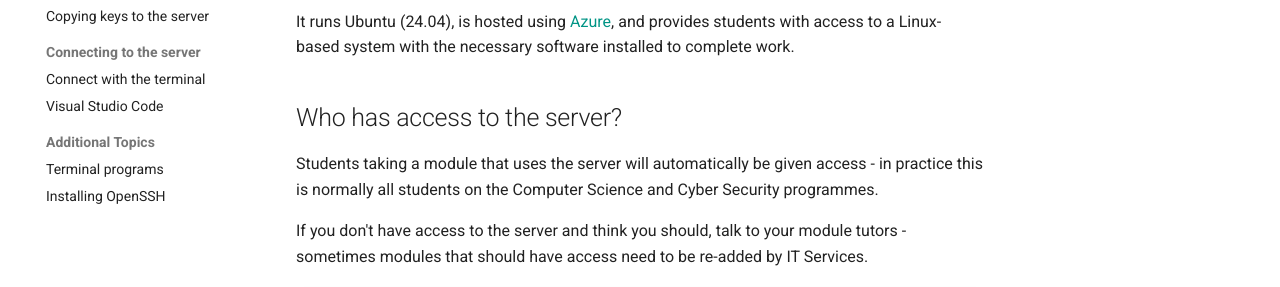
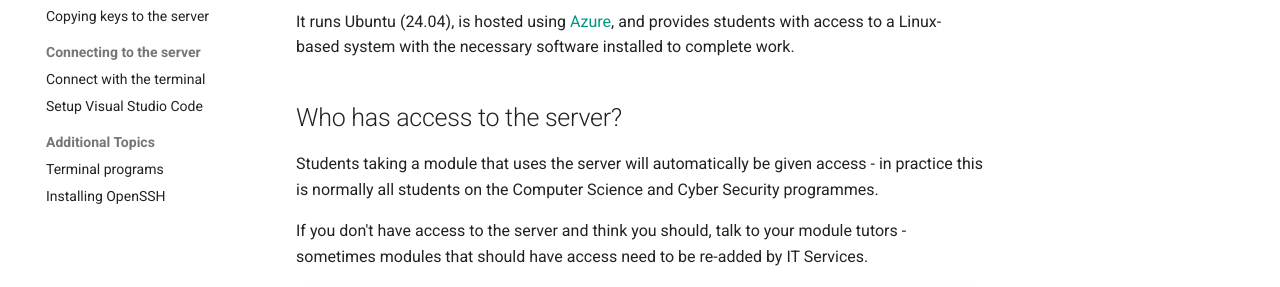
Before and after one commit to csctcloud/connect, an MkDocs documentation site: the page built from documentation/docs/index.md, in a window 1280 px wide. Shown: the part 238-525 px from the top of the page. Built offline with MkDocs 1.6.1 and Material for MkDocs 9.7.7, drawn with Linux system fonts in a browser that asks for light colours.

Commit message:
expand title

```diff
--- a/documentation/mkdocs.yml
+++ b/documentation/mkdocs.yml
@@ -52,7 +52,7 @@ nav:
     - Copying keys to the server: getting-started/copy-keys.md
   - Connecting to the server:
     - Connect with the terminal: connecting/terminal.md
-    - Visual Studio Code: connecting/vscode.md
+    - Setup Visual Studio Code: connecting/vscode.md
   - Additional Topics:
     - Terminal programs: additional/terminals.md
     - Installing OpenSSH: additional/install-openssh.md
```
